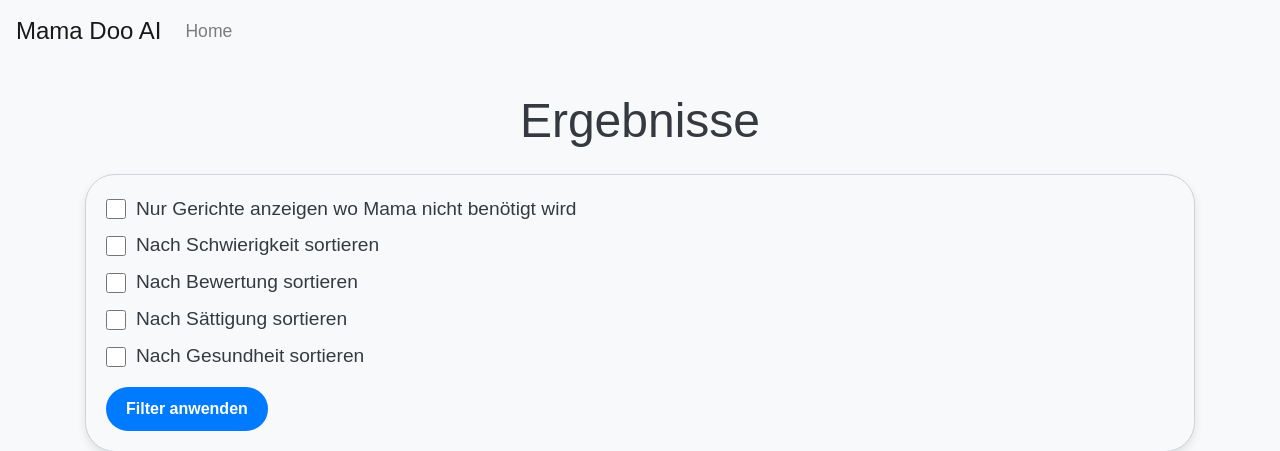
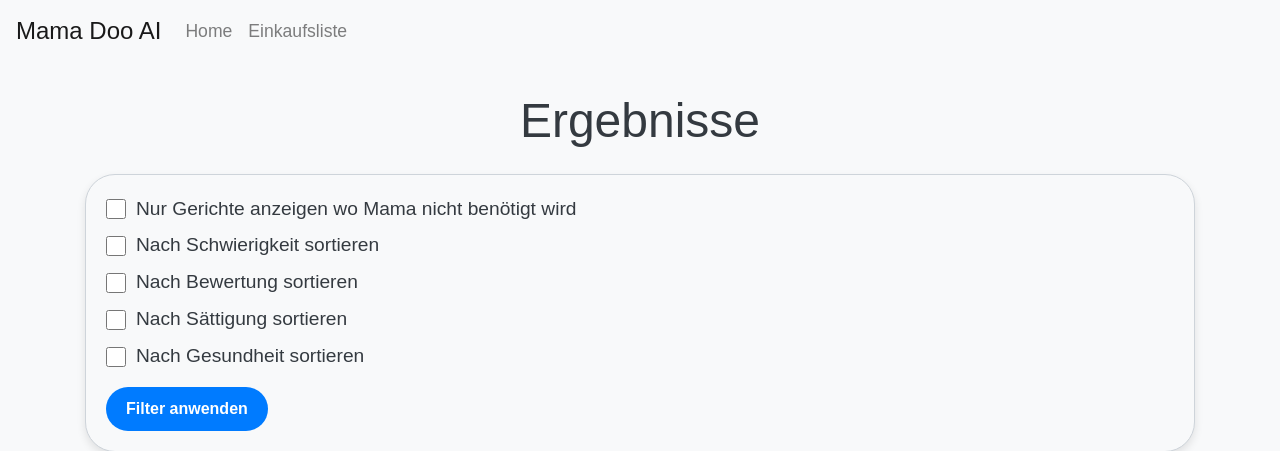
Before and after one commit to Jannis241/MamaDoo, a Flask app: page /confirmation in a window 1280 px wide. Shown: the top 451 px of the page. Run offline with Flask 3, Linux system fonts and the light colour scheme; parts of the project's set-up code (start-up, migrations or seed data) failed here and were passed over; some libraries are stand-ins or nearby versions.

Commit message:
automatic python commit

```diff
--- a/Mama-Doo-AI/webseite/templates/submit.html
+++ b/Mama-Doo-AI/webseite/templates/submit.html
@@ -68,6 +68,9 @@
             <ul class="navbar-nav mr-auto">
                 <li class="nav-item">
                     <a class="nav-link" href="/reset-and-home">Home</a>
+                </li>
+                <li class="nav-item">
+                    <a class="nav-link" href="/shopping-list">Einkaufsliste</a>
                 </li>
             </ul>
         </div>
```
